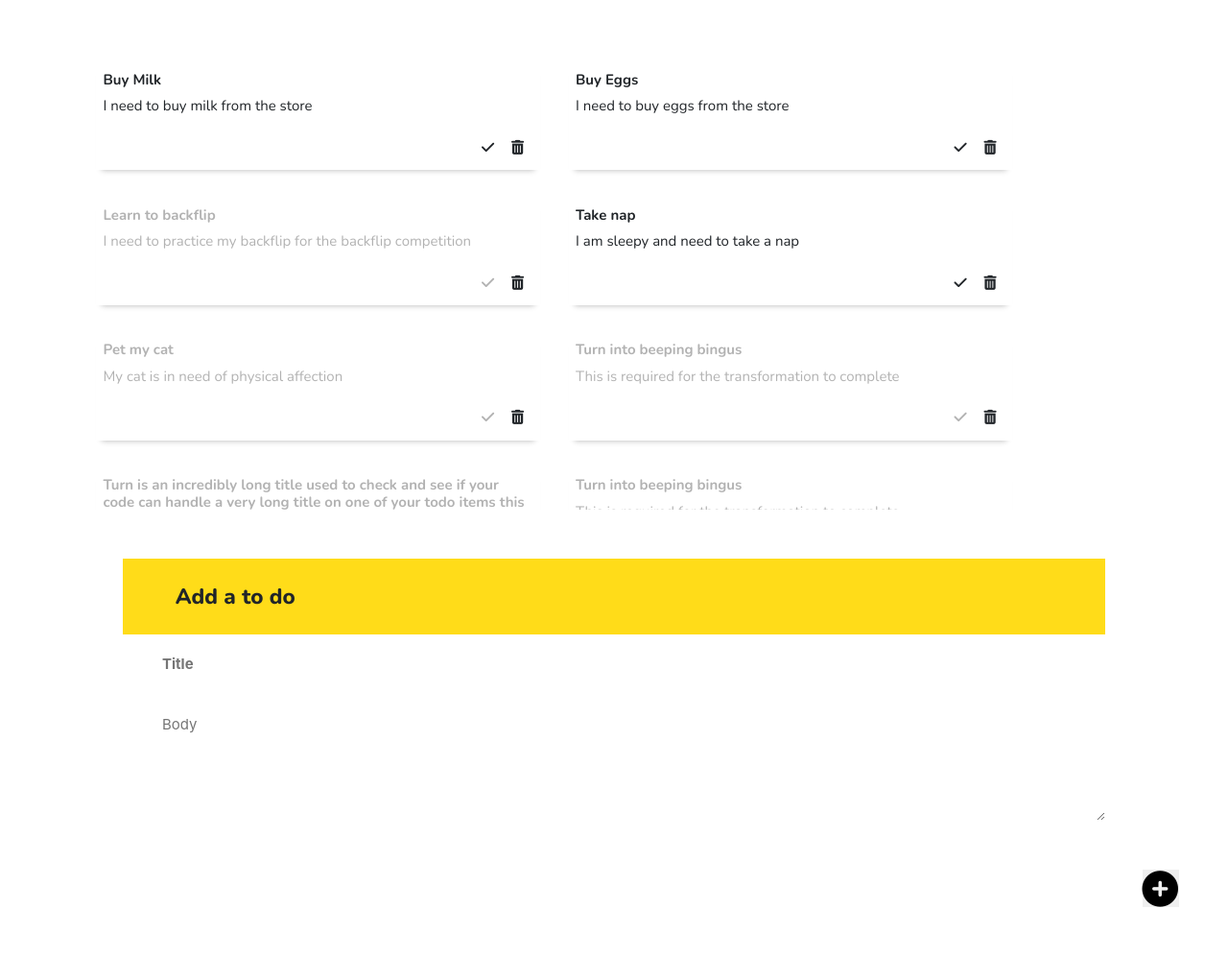
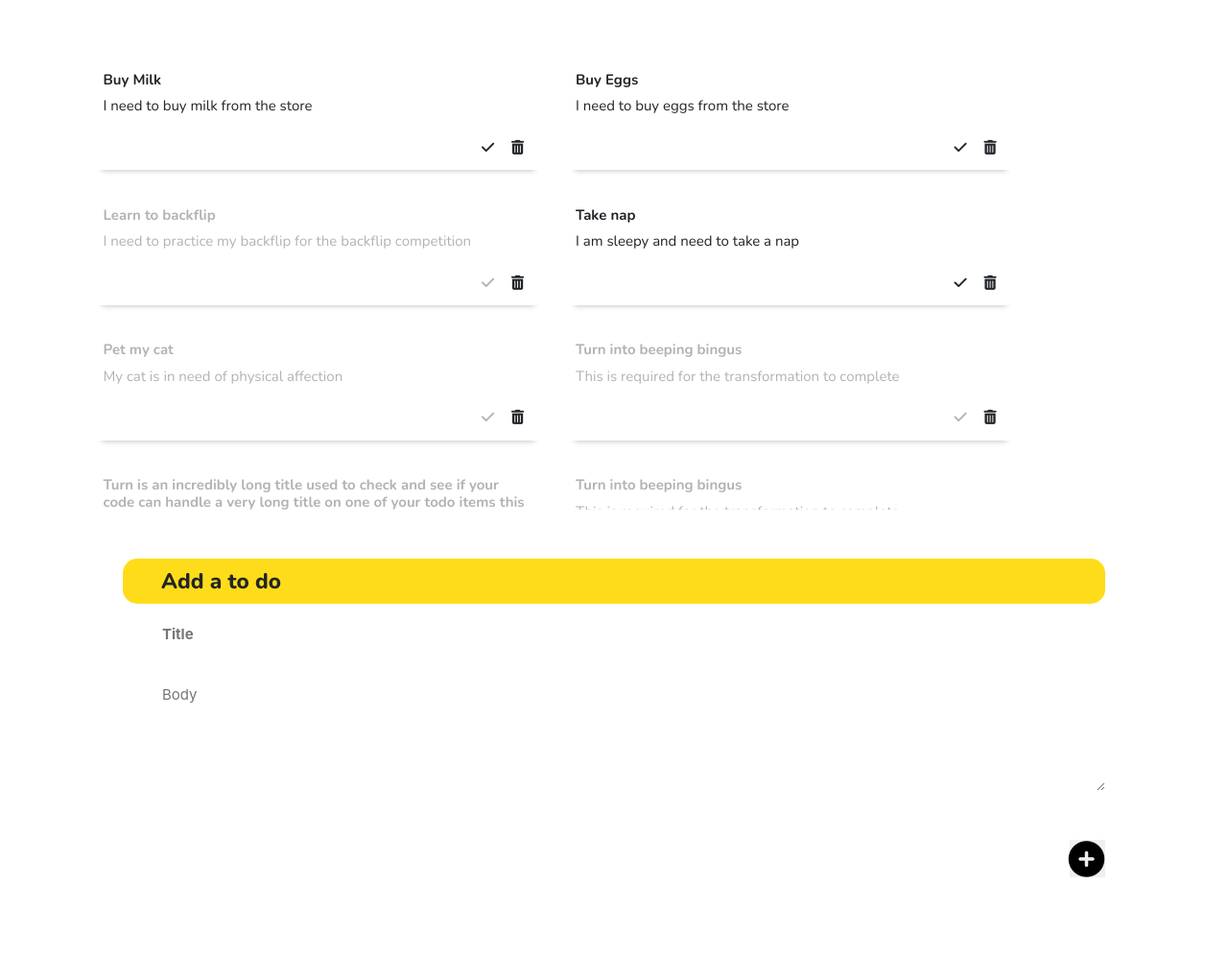
Before and after one commit to maria-lr/to-do-list, a website: page index.html in a window 1280 px wide. Shown: the whole page at 96% size. After the commit the page ends 965 px from the top, so only its background shows below. Drawn offline with nearby package versions, Linux system fonts and the light colour scheme.

Commit message:
Adjust size of yellow bar

```diff
--- a/style.css
+++ b/style.css
@@ -43,7 +43,8 @@ i::before{
 } */
 
 .top {
-  padding: 2%;
+  padding: 10px;
+  border-radius: 1rem;
   margin: 0;
   background-color:  #FFDC19;
 }
@@ -154,4 +155,9 @@ i::before{
   .type-field-c {
     margin: 0 10%;
   }
+
+  .add {
+    margin-right: 10%;
+  }
+
 }
```
